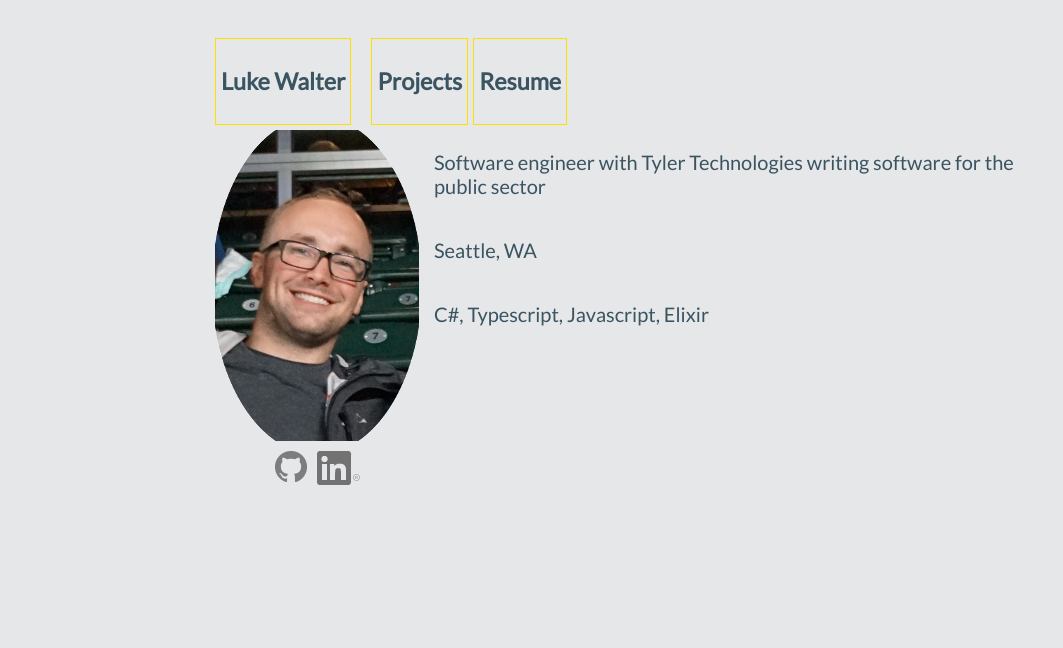
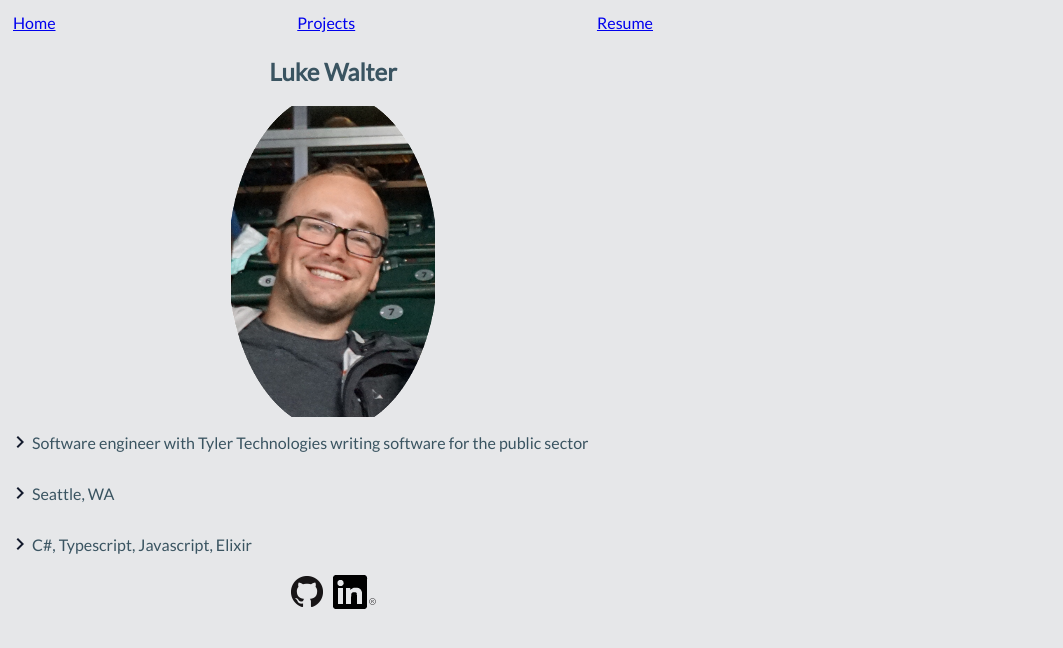
Before and after one commit to lwalter/website, a plain HTML site: page html/index.html in a window 1280 px wide. Shown: the whole page, without its empty margins (0-1063 px from the left). Drawn offline with Linux system fonts and the light colour scheme.

Commit message:
Cleaning up home page and css

```diff
--- a/css/index.css
+++ b/css/index.css
@@ -1,107 +1,45 @@
+* {
+    -webkit-box-sizing: border-box;
+    -moz-box-sizing: border-box;
+    box-sizing: border-box;
+}
+
+body {
+    font-family: 'Lato', sans-serif;
+    background-color: #e6e7e9;
+    font-size: 100%;
+    color: #3a5461;
+    max-width: 650px;
+}
+
 .flex {
     display: flex;
 }
 
-.flex-center {
+.row {
+    flex-direction: row;
+}
+
+.column {
+    flex-direction: column;
+}
+
+.space-between-justify {
+    justify-content: space-between;
+}
+
+.center-justify {
     justify-content: center;
 }
 
-.flex-column {
-    flex-direction: column;
+.center-align {
+    align-items: center;
 }
 
-.flex-wrap {
-    -webkit-flex-wrap: wrap;
-    flex-wrap: wrap;
-  }
-
-.center-text {
-    text-align: center;
+.margin-5 {
+    margin: 5px;
 }
 
-.margin-left-15 {
-    margin-left: 15px;
-}
-
-.margin-left-5 {
-    margin-left: 5px;
-}
-
-.padding-5 {
-    padding: 5px;
-}
-
-.flex-container {
-    display: flex;
-    height: 100%;
-    width: 100%;
-}
-
-.centered {
-    margin: 0 auto;
-    width: 850px;
-}
-
-.body {
-    font-family: 'Lato', sans-serif;
-    padding: 30px;
-    background-color: #e6e7e9;
-    font-size: 125%;
-    color: #3a5461;
-}
-
-.link-paper {
-    -webkit-transform: translateY(0px);
-    transform: translateY(0px);
-    -webkit-transition: 200ms cubic-bezier(0.25, 0.1, 0.25, 1) all;
-    transition: 200ms cubic-bezier(0.25, 0.1, 0.25, 1) all;
-    -webkit-transition-property: -webkit-transform, -webkit-box-shadow;
-    transition-property: -webkit-transform, -webkit-box-shadow;
-    transition-property: transform, box-shadow;
-    transition-property: transform, box-shadow, -webkit-transform, -webkit-box-shadow;
-    -webkit-box-sizing: border-box;
-    box-sizing: border-box;
-    -webkit-box-shadow: 0 0px 0px 0px #797979;
-    box-shadow: 0 0px 0px 0px #797979;
-    border: 1px solid rgba(222222,222,0.6);
-    padding: 5px;
-}
-
-.link-paper:hover {
-    -webkit-transform: translateY(-4px);
-    transform: translateY(-4px);
-    -webkit-box-shadow: 0 9px 18px 0px #999;
-    box-shadow: 0 9px 18px 0px #999;
-    cursor: pointer
-}
-
-.img-link {
-    margin: 5px;
-    opacity: .5;
-
-    -o-transition:.75s;
-    -ms-transition:.75s;
-    -moz-transition:.75s;
-    -webkit-transition:.75s;
-    transition:.75s;
-}
-
-.img-link:hover {
-    opacity: 1.0;
-}
-
-a {
-    text-decoration: none;
-}
-
-a:link {
-    color: #3a5461;
-}
-
-a:visited {
-    color: #3a5461;
-}
-
-a:active {
+.chevron {
     color: #131a2c;
 }
--- a/html/index.html
+++ b/html/index.html
@@ -18,34 +18,41 @@
     <meta property="article:author" content="Luke Walter">
 
     <link href="https://fonts.googleapis.com/css?family=Lato" rel="stylesheet">
+    <link href="https://fonts.googleapis.com/icon?family=Material+Icons" rel="stylesheet">
     <link href="../css/index.css" rel="stylesheet">
 </head>
-<body class="body">
-    <div class="centered flex-container">
-        <a href="./index.html">
-            <div class="link-paper"><h3 class="center-text">Luke Walter</h3></div>
-        </a>
-        <div class="flex margin-left-15">
-            <a href="./projects.html" class="margin-left-5">
-                <div class="link-paper"><h3 class="center-text">Projects</h3></div>
+<body class="flex column">
+    <div class="flex row space-between-justify">
+        <a class="margin-5" href="./index.html"><span>Home</span></a>
+        <a class="margin-5" href="./projects.html"><span>Projects</span></a>
+        <a class="margin-5" href="./resume.html"><span>Resume</span></a>
+    </div>
+
+    <div class="flex column center-align">
+        <h2>Luke Walter</h2>
+        <img src="../assets/me.png" alt="Me" />
+    </div>
+
+    <div class="flex column">
+        <div class="flex row center-align">
+            <i class="material-icons chevron">chevron_right</i>
+            <p>Software engineer with Tyler Technologies writing software for the public sector</p>
+        </div>
+        <div class="flex row center-align">
+            <i class="material-icons chevron">chevron_right</i>
+            <p>Seattle, WA</p>
+        </div>
+        <div class="flex row center-align">
+            <i class="material-icons chevron">chevron_right</i>
+            <p>C#, Typescript, Javascript, Elixir</p>
+        </div>
+        <div class="flex row center-justify center-align">
+            <a class="margin-5" href="https://github.com/lwalter" target="_blank">
+                <img src="../assets/github.png" alt="My Github" />
             </a>
-            <a href="./resume.html" class="margin-left-5">
-                <div class="link-paper"><h3 class="center-text">Resume</h3></div>
+            <a class="margin-5" href="https://www.linkedin.com/in/lucas-walter" target="_blank">
+                <img src="../assets/linkedin.png" alt="My LinkedIn" />
             </a>
-        </div>
-    </div>
-    <div class="centered flex-container padding-5">
-        <div class="flex flex-column">
-            <img src="../assets/me.png" alt="Me" />
-            <div class="flex flex-center padding-5">
-                <a href="https://github.com/lwalter" target="_blank"><img class="img-link" src="../assets/github.png" alt="My Github" /></a>
-                <a href="https://www.linkedin.com/in/lucas-walter" target="_blank"><img class="img-link" src="../assets/linkedin.png" alt="My LinkedIn" /></a>
-            </div>
-        </div>
-        <div class="flex flex-column margin-left-15">
-            <p>Software engineer with Tyler Technologies writing software for the public sector</p>
-            <p>Seattle, WA</p>
-            <p>C#, Typescript, Javascript, Elixir</p>
         </div>
     </div>
 </body>
```
Also changed, not shown: html/projects.html (+14 -10 lines), html/resume.html (+14 -10 lines).
